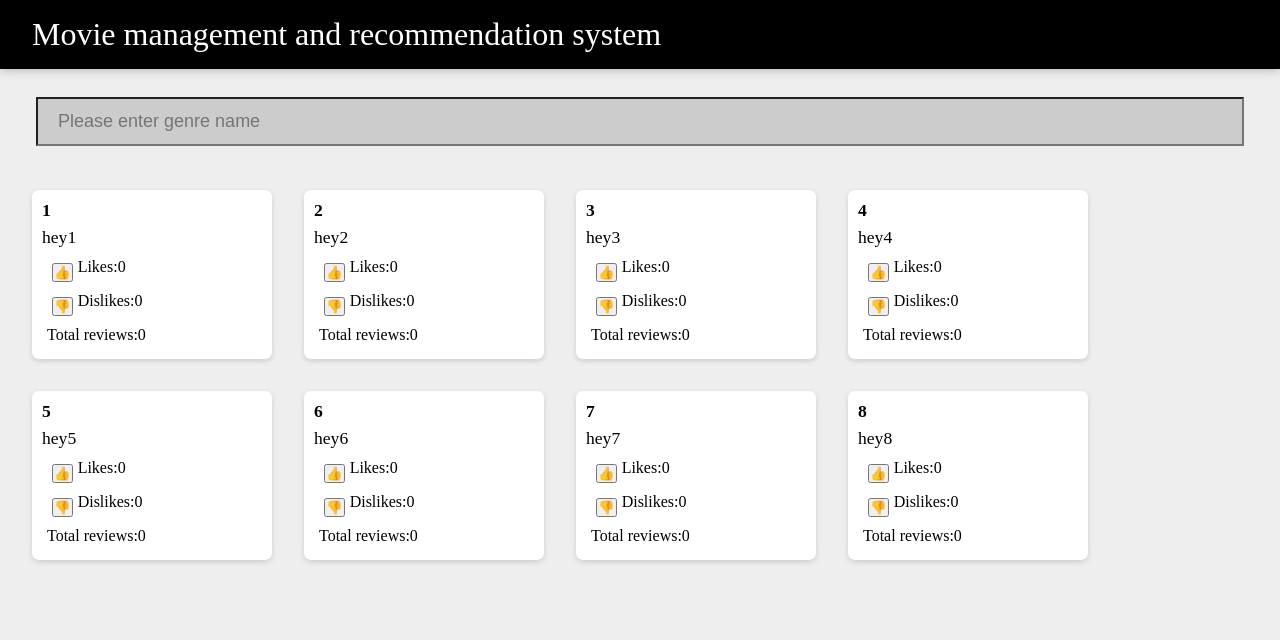
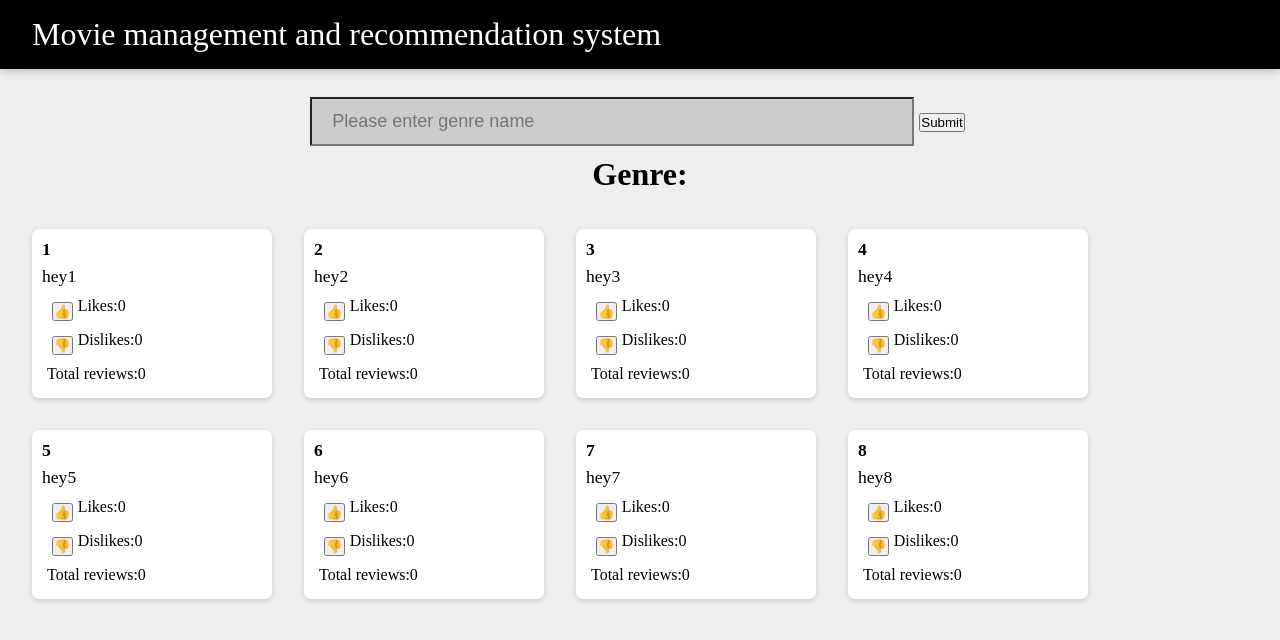
Before and after one commit to abhijeetaman007/Devsprint, a React (Create React App) app in the folder client/: page / in a window 1280 px wide. Shown: the top 640 px of the page. Built offline with nearby package versions, Linux system fonts and the light colour scheme.

Commit message:
searchbar data captured

```diff
--- a/client/public/styles.css
+++ b/client/public/styles.css
@@ -43,19 +43,23 @@
   .search{
       margin: 20px;
       text-align: center;
+      font-size: 2rem;
+      font-weight: bold;
   }
   input{
     width: 100%;
   }
   input[type=text] {
-    width: 100%;
+    width: 50%;
     padding: 12px 20px;
     margin: 8px 0;
+    margin-bottom: 10px;
     box-sizing: border-box;
     background-color: #ccc;
     color: white;
     font-size: large;
   }
+
   .rate{
     display: flex;
     align-items: stretch;
--- a/client/src/components/Movie.jsx
+++ b/client/src/components/Movie.jsx
@@ -1,3 +1,4 @@
+// eslint-disable-next-line
 import React, {useState} from 'react'
 
 function Movie(props) {
--- a/client/src/components/Search.jsx
+++ b/client/src/components/Search.jsx
@@ -1,11 +1,26 @@
-import React from 'react'
+import React, {useState} from 'react'
 
 export default function Search() {
+    const [name,setName]=useState("");
+    const [sub,setSub]=useState("");
+
+    function handleChange(event){
+        //console.log(event.target.value);
+        setName(event.target.value)
+    }
+    function handleClick(){
+        setSub(name)
+    }
+
     return (
         <div className='search'>
-           <input type='text' placeholder='Please enter genre name'>
 
-           </input>
+            <p>
+            <input type='text' placeholder='Please enter genre name' onChange= {handleChange} value={name}></input>
+           <button onClick={handleClick}>Submit</button>
+            </p>
+            <p>Genre:{sub}</p>
+
 
         </div>
     )
```
Also changed, not shown: 1 other file (tests, documents, lock files or other folders).
